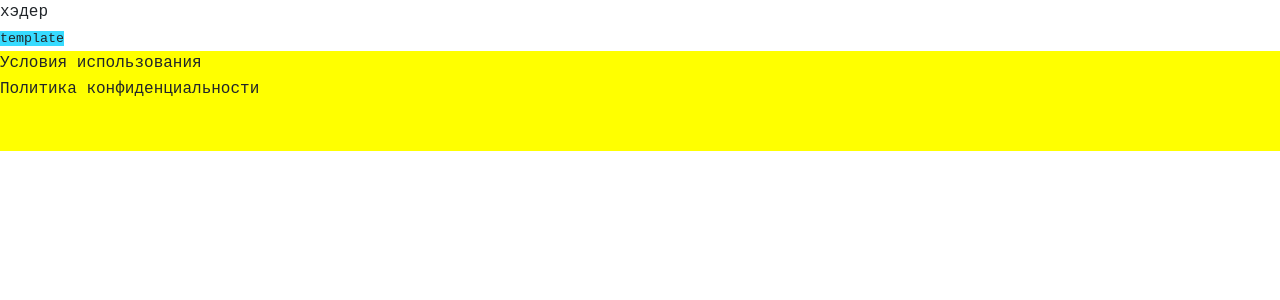
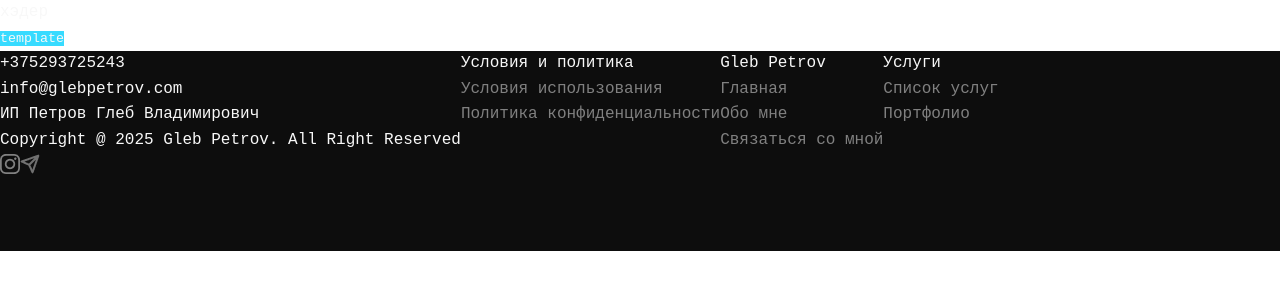
Before and after one commit to KseniaSafonova/producer, a Vue app: page / in a window 1280 px wide. Shown: the top 300 px of the page. Built offline with nearby package versions, Linux system fonts and the light colour scheme.

Commit message:
блоки футера

```diff
--- a/src/components/common/Footer/Footer.vue
+++ b/src/components/common/Footer/Footer.vue
@@ -4,25 +4,29 @@ export default {
   name: 'Footer',
 }
 
-/*const conditions = ref([
-  { text: 'Условия использования' },
-  { text: 'Политика конфиденциальности' },
-]);*/
 </script>
 
 <template>
   <div class="footer">
+    <div class="footerContactsBlock">
+      <p>+375293725243</p>
+      <p>info@glebpetrov.com</p>
+      <p>ИП Петров Глеб Владимирович</p>
+      <p>Copyright @ 2025 Gleb Petrov. All Right Reserved</p>
+      <p>
+        <img src="../../../assets/img/instagram.png" alt="">
+        <img src="../../../assets/img/telegram.png" alt="">
+      </p>
+    </div>
    <FooterListBlock/>
    </div>
-
 </template>
-
 
 <style lang="postcss">
 .footer {
     background-color: var(--color-black);
-    background-color: yellow;
     height: 565px;
-    height: 100px;
+    height: 200px;
+    display: flex;
 }
 </style>
--- a/src/components/ui/FooterListBlock/FooterListBlock.vue
+++ b/src/components/ui/FooterListBlock/FooterListBlock.vue
@@ -9,7 +9,18 @@ export default {
       { text: 'Политика конфиденциальности' },
     ]);
 
-    return { conditions };
+    const main = ref([
+      {text: 'Главная'},
+      {text: 'Обо мне'},
+      {text: 'Связаться со мной'}
+    ]);
+
+    const services = ref([
+      {text: 'Список услуг'},
+      {text: 'Портфолио'}
+    ]);
+
+    return { conditions, main, services };
   }
 }
 
@@ -17,20 +28,37 @@ export default {
 
 <template>
     <ul>
+      <div>Условия и политика</div>
         <li v-for="condition in conditions">
-          {{ condition.text }}
+        <a href="">{{ condition.text }}</a>
         </li>
     </ul>
-    <!--<ul>
-        <li><a href="/...">...</a></li>
+    <ul>
+      <div>Gleb Petrov</div>
+        <li v-for="item in main">
+          <a href="">{{ item.text }}</a>
+        </li>
     </ul>
     <ul>
-        <li><a href="/...">...</a></li>
-    </ul>-->
+      <div>Услуги</div>
+        <li v-for="service in services">
+          <a href="">{{ service.text }}</a>
+        </li>
+    </ul>
+
 </template>
 
+<style lang="postcss">
+a {
+text-decoration: none;
+}
 
+ul {
+  list-style-type: none;
+  color: var(--color-gray);
+}
 
-<style lang="postcss">
-
+div {
+  color: var( --color-gray-30);
+}
 </style>
```
Also changed, not shown: src/assets/img/instagram.png (added), src/assets/img/telegram.png (added).
